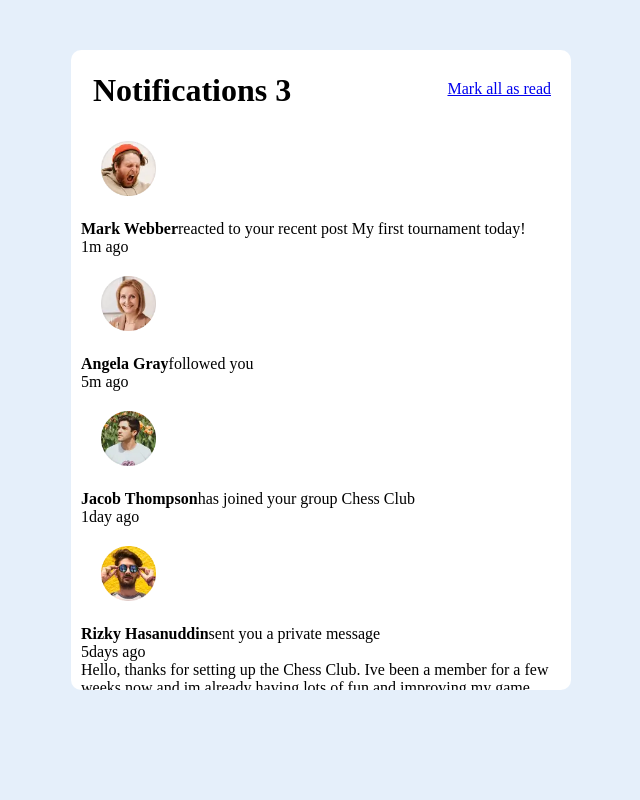
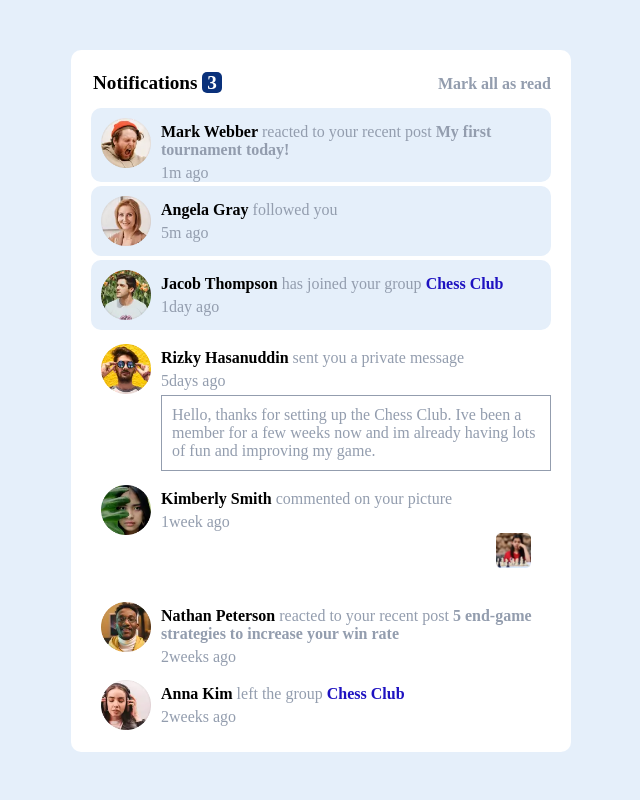
Before and after one commit to nyllegriffiths1/notifications-page, a plain HTML site: page index.html in a window 1280 px wide. Shown: the whole page, without its empty margins (319-959 px from the left). Drawn offline with Linux system fonts and the light colour scheme.

Commit message:
finished

```diff
--- a/index.html
+++ b/index.html
@@ -9,58 +9,54 @@
 </head>
 <body>
   <!-- Container -->
-  <div class="container">
+   <div class="container">
       <!-- Header of container -->
       <div class="header">
-        <h1>Notifications<span> 3</span></h1>
-        <a href="#">Mark all as read</a>
+        <h1>Notifications<span id="number-of-notifications"> 3</span></h1>
+        <a href="#" onclick="readMessages()">Mark all as read</a>
       </div>
       <!-- End of header -->
       <!-- Notifications -->
-      <div class="notification-box">
+      <div class="notification-box unread" >
         <img src="/notifications-page/assets/images/avatar-mark-webber.webp" alt="Photo of Mark Webber">
-        <p class="text"><strong>Mark Webber</strong>reacted to your recent post My first tournament today!</p>
-        <div><p>1m ago</p></div>
+        <p class="text"><span class="name">Mark Webber</span> reacted to your recent post <a href="#" class="post">My first tournament today!</a></p>
+        <div class="time">1m ago</div>
         </div>
-      <div class="notification-box">
+      <div class="notification-box unread" >
         <img src="/notifications-page/assets/images/avatar-angela-gray.webp" alt="Photo of Angela Gray">
-        <p class="text"><strong>Angela Gray</strong>followed you</p>
-        <div><p>5m ago</p></div>
+        <p class="text"><a href="#" class="name" id="followed">Angela Gray</a> followed you</p>
+        <div class="time">5m ago</div>
       </div>
-      <div class="notification-box">
+      <div class="notification-box unread">
         <img src="/notifications-page/assets/images/avatar-jacob-thompson.webp" alt="Photo of Jacob Thompson">
-        <p class="text"><strong>Jacob Thompson</strong>has joined your group Chess Club</p>
-        <div><p>1day ago</p></div>
+        <p class="text"><span class="name">Jacob Thompson</span> has joined your group <a href="#" class="post" id="group">Chess Club</a></p>
+        <div class="time">1day ago</div>
       </div>
       <div class="notification-box">
         <img src="/notifications-page/assets/images/avatar-rizky-hasanuddin.webp" alt="Photo of Rizky Hasanuddin">
-        <p class="text"><strong>Rizky Hasanuddin</strong>sent you a private message</p>
-        <div><p>5days ago</p></div>
+        <p class="text"><span class="name">Rizky Hasanuddin</span> sent you a private message</p>
+        <div class="time">5days ago</div>
         <div id="private-message">
           <p>Hello, thanks for setting up the Chess Club. Ive been a member for a few weeks now and im already having lots of fun and improving my game.</p>
         </div>
       </div>
       <div class="notification-box">
         <img src="/notifications-page/assets/images/avatar-kimberly-smith.webp" alt="Photo of Kimberly Smith">
-        <p class="text"><strong>Kimberly Smith</strong>commented on your picture</p>
-        <div><p>1week ago</p></div>
+        <p class="text"><span class="name">Kimberly Smith</span> commented on your picture</p>
+        <a href="#"><img id="chess-img" src="/notifications-page/assets/images/image-chess.webp" alt="photo"></a>
+        <div class="time">1week ago</div>
       </div>
       <div class="notification-box">
         <img src="/notifications-page/assets/images/avatar-nathan-peterson.webp" alt="Photo of Nathan Peterson">
-        <p class="text"><strong>Nathan Peterson</strong>reacted to your recent post 5 end-game strategies to increase your win rate</p>
-        <div><p>2weeks ago</p></div>
+        <p class="text"><span class="name">Nathan Peterson</span> reacted to your recent post <a href="#" class="post">5 end-game strategies to increase your win rate</a></p>
+        <div class="time">2weeks ago</div>
       </div>
       <div class="notification-box">
         <img src="/notifications-page/assets/images/avatar-anna-kim.webp" alt="Photo of Anna Kim">
-        <p class="text"><strong>Anna Kim</strong>left the group Chess Club</p>
-        <div><p>2weeks ago</p></div>
+        <p class="text"><span class="name">Anna Kim</span> left the group <a href="#" class="post" id="group">Chess Club</a></p>
+        <div class="time">2weeks ago</div>
       </div>
-
-
-
-
-
- </div>
- <script src="main.js"></script>
+   </div>
+<script src="main.js"></script>
 </body>
 </html>
--- a/main.js
+++ b/main.js
@@ -0,0 +1,17 @@
+function readMessages() {
+    // Grabbing elements needed with the class name 'unread'
+    let readNotifications = document.querySelectorAll('.unread');
+
+    // Updating the number of notifications
+    let numberOfNotifications = document.getElementById('number-of-notifications');
+    numberOfNotifications.textContent = "0";
+    numberOfNotifications.style.paddingLeft = "5px";
+
+    // You might want to do something with the selected elements with class 'unread'
+    // For example, you can iterate over them and perform some action:
+    readNotifications.forEach(notification => {
+        // Do something with each notification element
+        // For example, change its background color
+        notification.style.backgroundColor = 'white';
+    });
+}
--- a/styles.css
+++ b/styles.css
@@ -9,6 +9,7 @@
     --Grayish-blue: hsl(219, 14%, 63%);
     --Dark-grayish-blue: hsl(219, 12%, 42%);
     --Very-dark-blue: hsl(224, 21%, 14%);
+    --active-blue: rgb(30, 18, 193);
 }
 
 
@@ -28,11 +29,12 @@ body {
 .container {
     background: var(--White);
     width: 31.25em;
-    height: 80vh;
     border-radius: 10px;
     margin-top: 50px;
     padding: 10px;
-    overflow: hidden;
+    display: flex;
+    flex-direction: column;
+
 }
 
 .container h1{
@@ -41,15 +43,103 @@ body {
 
 }
 
+#number-of-notifications {
+    color: white;
+    background: var(--Blue);
+    padding-right: 5px;
+    margin-left: 5px;
+    border-radius: 5px;
+}
+
 .container a {
     float: right;
-    padding-top: 10px;
+    padding-top: 5px;
     margin: 10px;
+    text-decoration: none;
+    color: var(--Grayish-blue);
+    font-weight: 700;
+}
+
+.container h1 {
+    font-size: 1.2em;
+}
+
+.container a:hover {
+    color: var(--Blue);
+}
+
+.read {
+    background: var(--White);
+}
+.unread {
+    background: var(--Light-grayish-blue-1);
+    border-radius: 10px;
+}
+
+.notification-box {
+    margin-bottom: 5px;
+    margin: 2px 10px 2px 10px;
+}
+
+.name {
+    color:black;
+    font-weight: bold;
+}
+
+.text {
+    padding-top: 15px;
+    font-size: 1em;
+    color: var(--Grayish-blue);
+}
+
+#group {
+    color: var(--active-blue);
+}
+
+.post {
+    display: contents;
+}
+
+.post:hover {
+    color: var(--active-blue);
+}
+
+#followed {
+    color: black;
+    display: contents;
+}
+
+#followed:hover {
+    color: var(--active-blue);
 }
 
 .notification-box img {
-    width: 75px;
-    height: 75px;
+    width: 50px;
+    height: 50px;
+    /* padding: 10px; */
+    margin: 10px;
+    float: left;
+}
+
+#chess-img {
+    width: 35px;
+    height: 35px;
+    float: right;
+}
+
+.time {
+    padding-top: 5px;
+    color: var(--Grayish-blue)
+}
+
+#private-message {
+    border: 1px solid var(--Grayish-blue);
+    margin-left: 70px;
     padding: 10px;
-    margin: 10px;
+    margin-top: 5px;
+    color: var(--Grayish-blue);
 }
+
+#private-message:hover {
+    background: var(--Light-grayish-blue-1);
+}
```
Also changed, not shown: 1 other file.
